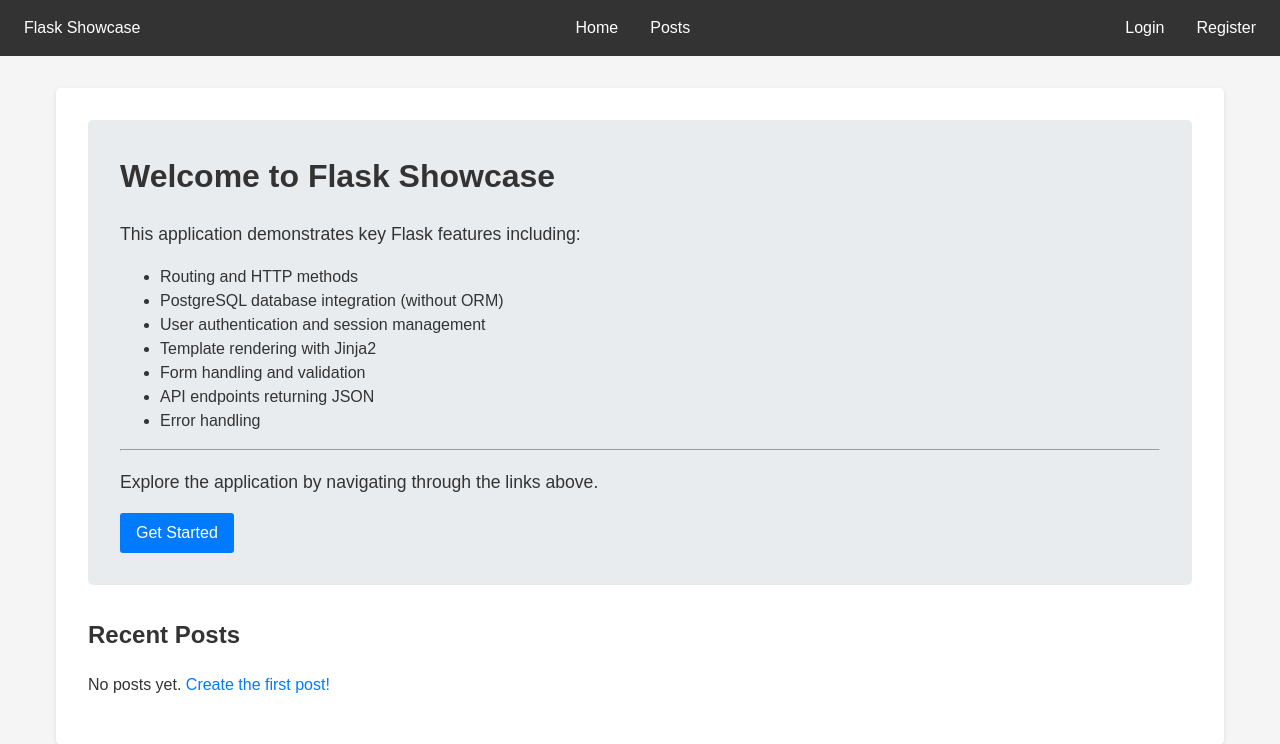
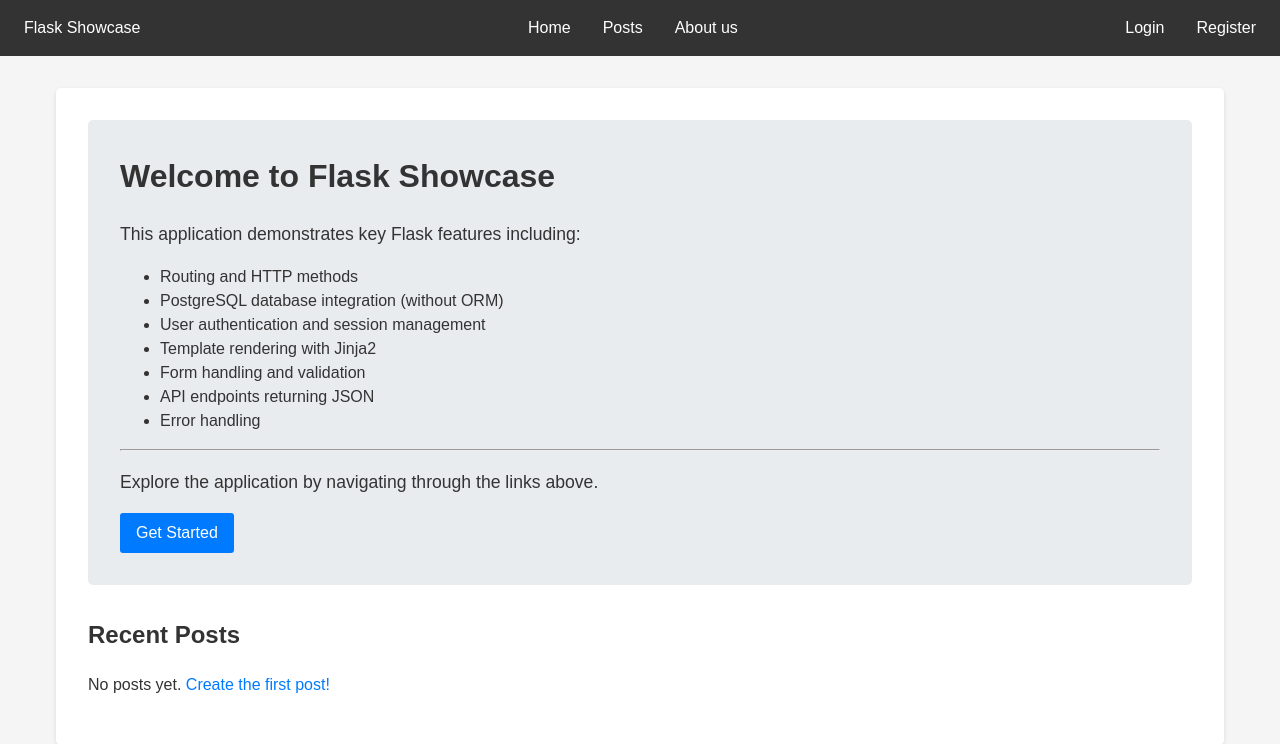
Before and after one commit to overthetop/flask_demo, a Flask app: page / in a window 1280 px wide. Shown: the top 744 px of the page. Run offline with Flask 3, Linux system fonts and the light colour scheme; data that the repository does not hold is empty; some libraries are stand-ins or nearby versions.

Commit message:
about us page added

```diff
--- a/app/routes.py
+++ b/app/routes.py
@@ -31,7 +31,6 @@ from app.db import get_db
 
 main = Blueprint("main", __name__)
 
-
 @main.before_app_request
 def load_logged_in_user():
     """Load the current user into `g.user` for each request.
@@ -52,6 +51,12 @@ def load_logged_in_user():
             g.user = cursor.fetchone()
         current_app.logger.debug(f"Loaded user {user_id}")
 
+
+@main.route("/about-us")
+def about_us():
+    """Render the home page with the most recent posts."""
+    current_app.logger.debug(f"About us")
+    return render_template("about_us/index.html")
 
 @main.route("/")
 def index():
--- a/app/templates/base.html
+++ b/app/templates/base.html
@@ -18,6 +18,7 @@
           {% if g.user %}
           <li><a href="{{ url_for('main.create_post') }}">Create Post</a></li>
           {% endif %}
+          <li><a href="{{ url_for('main.about_us') }}">About us</a></li>
         </ul>
         <ul>
           {% if g.user %}
```
Also changed, not shown: app/templates/about_us/index.html (added, +9 -0 lines).
